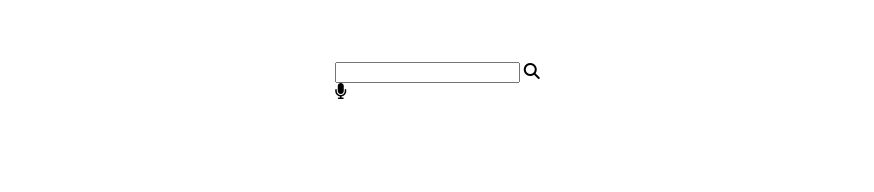
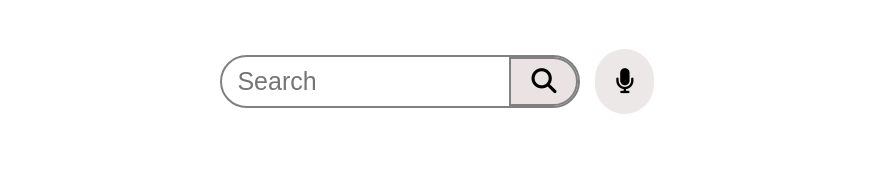
Before and after one commit to Omar1535/youtube, a plain HTML site: page index.html in a window 1280 px wide. Shown: the full height of the page, 255-1129 px from the left. Drawn offline with Linux system fonts and the light colour scheme.

Commit message:
search added

```diff
--- a/index.html
+++ b/index.html
@@ -32,12 +32,12 @@
             </div>
 
             <!-- Middle section -->
-            <div>
-                <div>
-                    <input type="text" value="">
-                    <i class="fa-solid fa-magnifying-glass"></i>
+            <div class="middle">
+                <div class="search">
+                    <input placeholder="Search" class="search-input" type="text" value="">
+                    <i class="fa-solid fa-magnifying-glass search-icon"></i>
                 </div>
-                <i class="fa-solid fa-microphone"></i>
+                <i class="fa-solid fa-microphone mic"></i>
             </div>
 
             <!-- Right side -->
--- a/style.css
+++ b/style.css
@@ -5,6 +5,7 @@ nav{
     margin: 0 20px;
 }
 
+/* Navbar left side */
 .nav-left{
     display: flex;
     gap: 12px;
@@ -20,3 +21,55 @@ nav{
     padding: 15px;
     border-radius: 50px;
     }
+
+
+    /* Middle section */
+.search{
+    display: flex;
+    align-items: center;
+    gap: 20px;
+    border: 2px solid gray;
+    border-radius: 45px;
+}
+
+.search > input {
+background-color: transparent;
+border: 0 solid;
+outline: none;
+padding-left: 15px;
+height: 25px;
+width: 250px;
+font-size: 25px;
+}
+
+.search-icon{
+    background-color: rgb(235, 227, 227);
+    padding: 10px 20px;
+    border: 2px solid gray;
+    border-top-right-radius: 35px;
+    border-bottom-right-radius: 35px;
+    font-size: 25px;
+}
+
+.middle{
+    display: flex;
+    align-items: center;
+    gap: 15px;
+}
+
+.mic{
+    font-size: 25px;
+    background-color: rgb(237, 232, 232);
+    padding: 20px 20px;
+    border-radius: 35px;
+}
+
+.mic:hover{
+    background-color: gainsboro;
+    cursor: pointer;
+}
+
+.search-icon:hover{
+    background-color: gainsboro;
+    cursor: pointer;
+}
```
